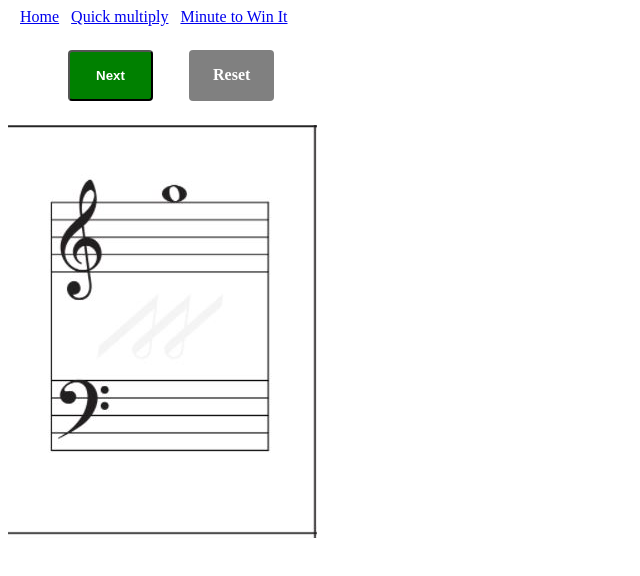
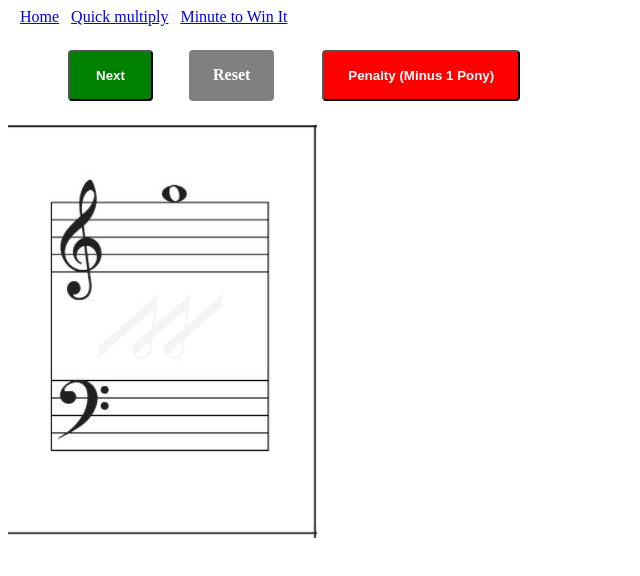
Before and after one commit to laidav/random-math, an Angular app: page /minute-to-win-it in a window 1280 px wide. Shown: the top 576 px of the page, without its empty margins (0-640 px from the left). Built offline with nearby package versions, Linux system fonts and the light colour scheme.

Commit message:
add penalty

```diff
--- a/src/app/minute-to-win-it/minute-to-win-it.component.html
+++ b/src/app/minute-to-win-it/minute-to-win-it.component.html
@@ -1,6 +1,10 @@
 <div class="controls">
-	<button class="next" (click)="next()">Next</button>
-	<div class="reset" (click)="reset()">Reset</div>
+	<button class="btn next" (click)="next()">Next</button>
+	<div class="btn reset" (click)="reset()">Reset</div>
+	<button
+		class="btn penalty"
+		[disabled]="showAnswer"
+		(click)="penalty()">Penalty (Minus 1 Pony)</button>
 </div>
 <div class="notes">
 	<div [hidden]="noteIndex !== i" *ngFor="let note of notes; let i = index;">
@@ -14,5 +18,7 @@
 	</div>
 </div>
 <div class="ponies">
-  <img *ngFor="let pony of [].constructor(noteIndex) " src="/assets/rainbowdash.png" width="100" />
+	<ng-container *ngIf="errors <= noteIndex">
+  	<img *ngFor="let pony of [].constructor(noteIndex - errors) " src="/assets/rainbowdash.png" width="100" />
+	</ng-container>
 </div>
--- a/src/app/minute-to-win-it/minute-to-win-it.component.styl
+++ b/src/app/minute-to-win-it/minute-to-win-it.component.styl
@@ -2,7 +2,7 @@
 	padding: 24px
 	display: flex
 
-	.reset
+	.btn
 		padding: 16px 24px
 		background-color: gray
 		color: white
@@ -10,16 +10,17 @@
 		border-radius: 4px
 		margin-left: 36px
 		cursor: pointer
+
+	.reset
+		background-color: gray
+
 	.next
 		width: 85px
-		cursor: pointer
-		padding: 16px 24px
 		background-color: green
-		color: white
-		font-weight: bold
-		border-radius: 4px
-		margin-left: 36px
-		cursor: pointer
+
+	.penalty
+		margin-left: 48px
+		background-color: red
 
 .notes
 	&__inner
@@ -31,6 +32,7 @@
 		font-size: 127px
 		margin-left: 165px
 		font-weight: bold
+
 .ponies
 	display: flex
 	flex-wrap: wrap
--- a/src/app/minute-to-win-it/minute-to-win-it.component.ts
+++ b/src/app/minute-to-win-it/minute-to-win-it.component.ts
@@ -14,8 +14,14 @@ export class MinuteToWinItComponent implements OnInit {
   showAnswer = false;
   notes: Note[] = [];
   done = false;
+  errors = 0;
 
   constructor() { }
+
+  penalty() {
+    if (this.errors < this.noteIndex && !this.showAnswer)
+      this.errors++;
+  }
 
   next() {
     if (this.noteIndex === this.notes.length - 1 || this.done) {
@@ -37,6 +43,7 @@ export class MinuteToWinItComponent implements OnInit {
     this.noteIndex = 0;
     this.done = false;
     this.showAnswer = false;
+    this.errors = 0;
   }
 
   generateRandomNotes () {
--- a/src/styles.styl
+++ b/src/styles.styl
@@ -6,3 +6,6 @@
         display: none !important;
     }
 }
+
+button:disabled
+    opacity: 0.5
```
